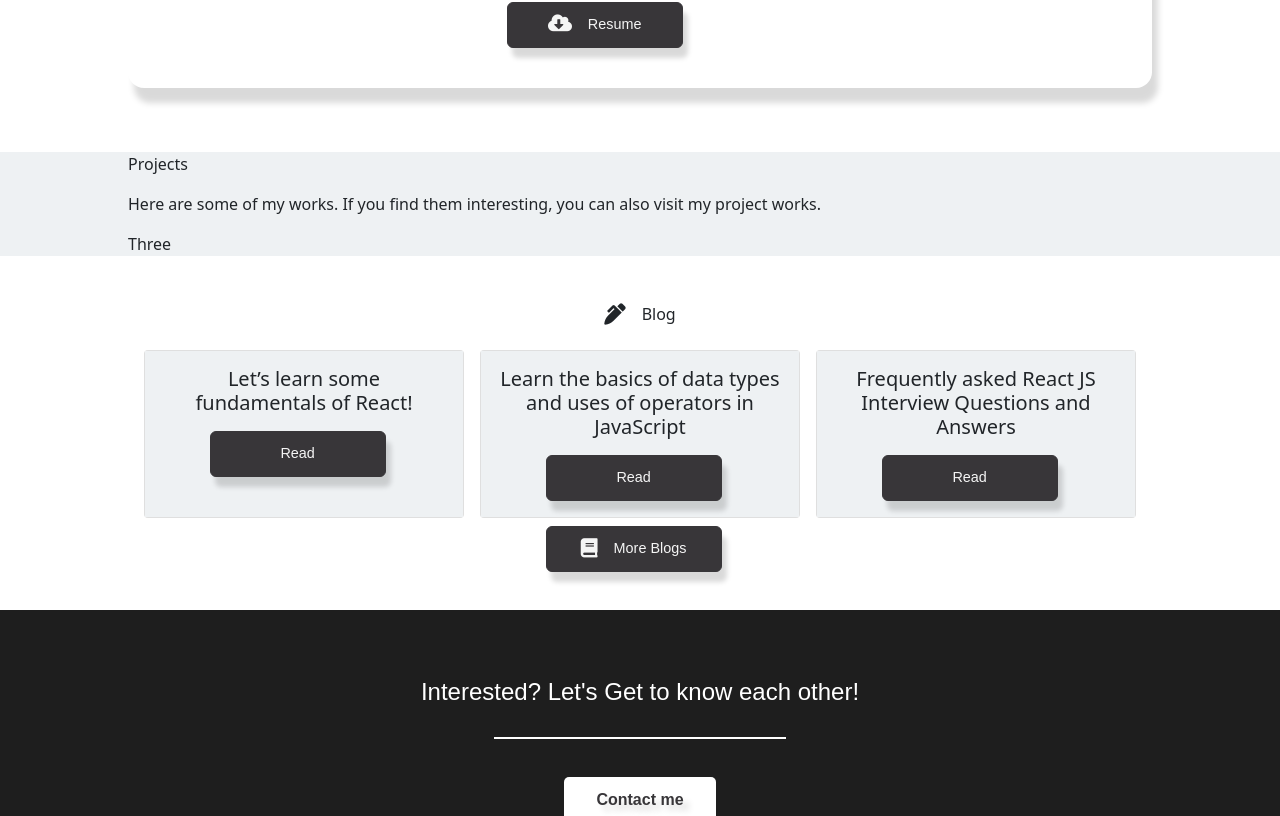
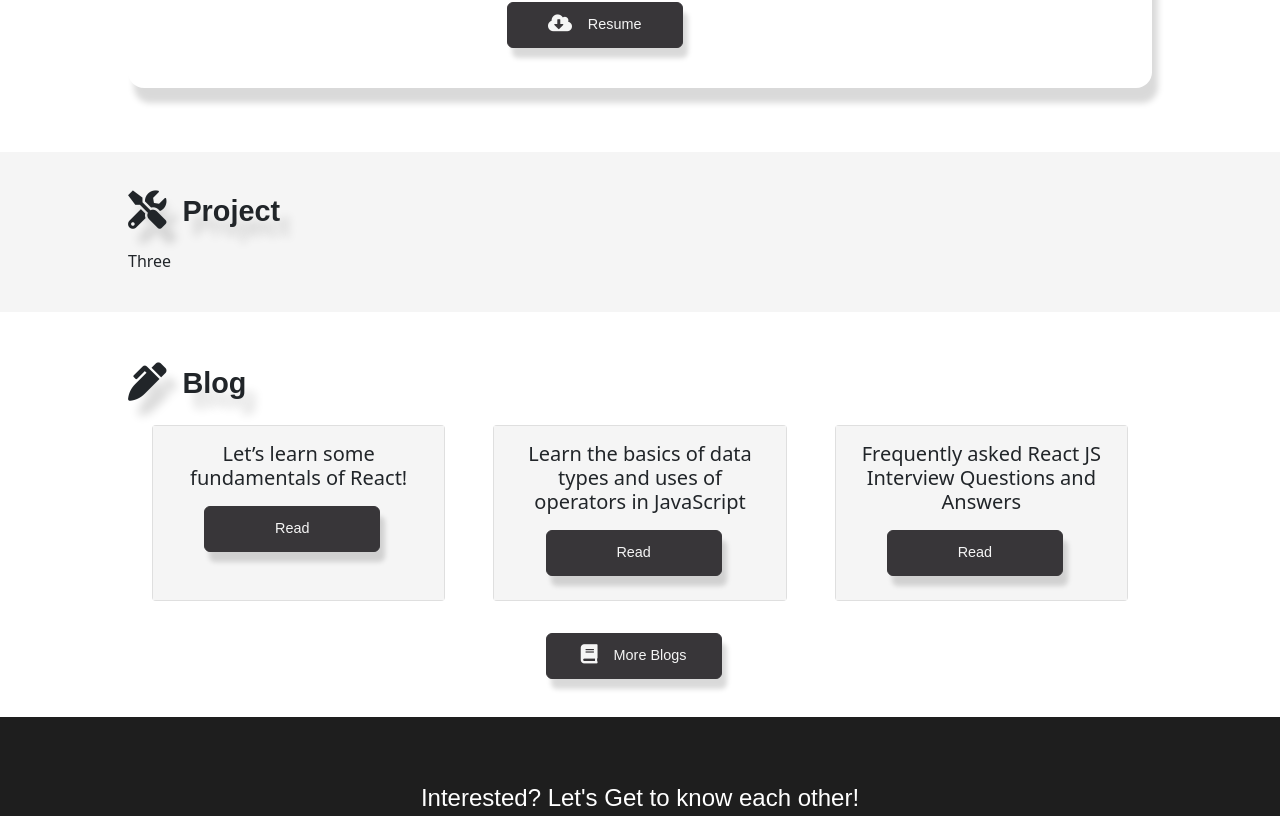
Before and after one commit to sunjid-git/Muhammad-Sunjid-Hasan, a React (Create React App) app: page / in a window 1280 px wide. Shown: the part 944-1760 px from the top of the page. Built offline with nearby package versions, Linux system fonts and the light colour scheme.

Commit message:
correcting

```diff
--- a/src/components/Blog/Blog.css
+++ b/src/components/Blog/Blog.css
@@ -1,21 +1,25 @@
-.three-blog-container{
+.three-blog-container {
   padding: 3% 0;
 }
 
-.three-blog-container-inner{
+.three-blog-container-inner {
   width: 80%;
   margin: 0 auto;
-    /* background-color: rgb(53, 39, 39); */
 }
-.loaded-blog{
+.loaded-blog {
   display: flex;
   flex-direction: row;
   justify-content: center;
 }
 
-@media screen and (max-width: 928px){
-    .loaded-blog{
+.blog-title {
+    font-weight: 750;
+    font-size: 1.8rem;
+    text-shadow: rgba(0, 0, 0, 0.15) 10px 15px 10px;
+  }
 
+@media screen and (max-width: 928px) {
+  .loaded-blog {
     flex-direction: column;
   }
 }
--- a/src/components/Blog/Blog.js
+++ b/src/components/Blog/Blog.js
@@ -11,13 +11,13 @@ const Blog = () => {
 
   return (
     <div className="three-blog-container">
-      <div className="three-blog-container-inner text-center">
+      <div className="three-blog-container-inner ">
+        <h2 className="blog-title pt-3 font-t">
+          <i className="fas fa-pen-alt fa-lg"></i>Blog
+        </h2>
 
-        <p className="blog-title p-2">
-          <i className="fas fa-pen-alt fa-lg"></i>Blog
-        </p>
-
-        <div className="loaded-blog">
+        <div className="three-blog-manage text-center mt-4">
+          <div className="loaded-blog mb-4">
             {threeBlog.map((blog) => (
               <BlogPass blog={blog} key={blog.id}></BlogPass>
             ))}
@@ -27,6 +27,7 @@ const Blog = () => {
           </Link>
         </div>
       </div>
+    </div>
   );
 };
 
--- a/src/components/Blog/BlogCollection.js
+++ b/src/components/Blog/BlogCollection.js
@@ -4,7 +4,7 @@ import "./BlogCollection.css";
 import blog from "../assests/blog.json";
 
 import { Link } from "react-router-dom";
-import BlogThree from "./BlogPass";
+
 import BlogPass from "./BlogPass";
 
 const BlogCollection = () => {
--- a/src/components/Blog/BlogPass.css
+++ b/src/components/Blog/BlogPass.css
@@ -1,3 +1,3 @@
 .card-body{
-    background-color: #EEF1F3;
+    background-color: #F5F5F5;
 }
--- a/src/components/Blog/BlogPass.js
+++ b/src/components/Blog/BlogPass.js
@@ -9,13 +9,13 @@ const BlogPass = (props) => {
   // console.log(blog);
   // console.log(link);
   return (
-    <div className="card mx-2" style={{ width: "20rem" }}>
+    <div className="card mx-4" style={{ width: "20rem" }}>
       <div className="card-body">
         <h5 className="card-title">{blog}</h5>
         <Link
           to={{ pathname: `${link}` }}
           target="_blank"
-          className="common-btn resume-btn"
+          className="common-btn resume-btn my-2 "
         >
           Read
         </Link>
--- a/src/components/HeaderFooter/Footer.css
+++ b/src/components/HeaderFooter/Footer.css
@@ -22,11 +22,7 @@ footer p:nth-child(2){
   font-size: 1.1rem;
 }
 
-footer div {
-  display: flex;
-  justify-content: center;
-  align-items: center;
-}
+
 .social-links a i {
   color: #a19b9b;
   font-size: 2.7rem;
--- a/src/components/Project/Project.css
+++ b/src/components/Project/Project.css
@@ -1,11 +1,15 @@
-.project-main-container{
-    background-color: rgb(238, 241, 243);
-    /* padding: 3% 0; */
+.project-main-container {
+  background-color: #F5F5F5;
+  padding: 3% 0;
 }
 
-.project-container{
-    width: 80%;
-    height: 100%;
-    margin: 0 auto;
-
+.project-container {
+  width: 80%;
+  height: 100%;
+  margin: 0 auto;
 }
+.project-container-text p:first-of-type {
+  font-weight: 750;
+  font-size: 1.8rem;
+  text-shadow: rgba(0, 0, 0, 0.15) 10px 15px 10px;
+}
--- a/src/components/Project/Project.js
+++ b/src/components/Project/Project.js
@@ -7,11 +7,7 @@ const Project = () => {
     <div className="project-main-container">
       <div className="project-container">
         <div className="project-container-text">
-          <p>Projects</p>
-          <p>
-            Here are some of my works. If you find them interesting, you can
-            also visit my project works.
-          </p>
+          <p className="font-t"><i className="fas fa-tools fa-lg"></i>Project</p>
         </div>
         <div className="project-case">
           <ThreeProject />
```
Lines whose indentation alone changed are shown as unchanged.
